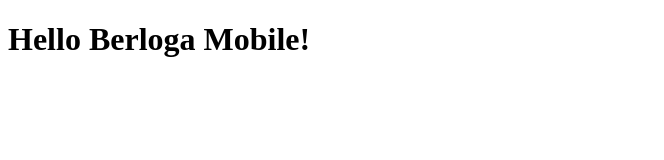
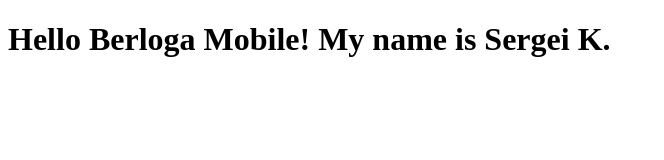
Before and after one commit to BerlogaMobile/AngularJS-1, a plain HTML site: page index.html in a window 1280 px wide. Shown: the whole page, without its empty margins (0-664 px from the left). Drawn offline with Linux system fonts and the light colour scheme.

Commit message:
New index.html

```diff
--- a/index.html
+++ b/index.html
@@ -5,6 +5,6 @@
     <title>Hello Berloga</title>
   </head>
   <body>
-    <h1>Hello Berloga Mobile!</h1>
+    <h1>Hello Berloga Mobile! My name is Sergei K.</h1>
   </body>
 </html>
```
